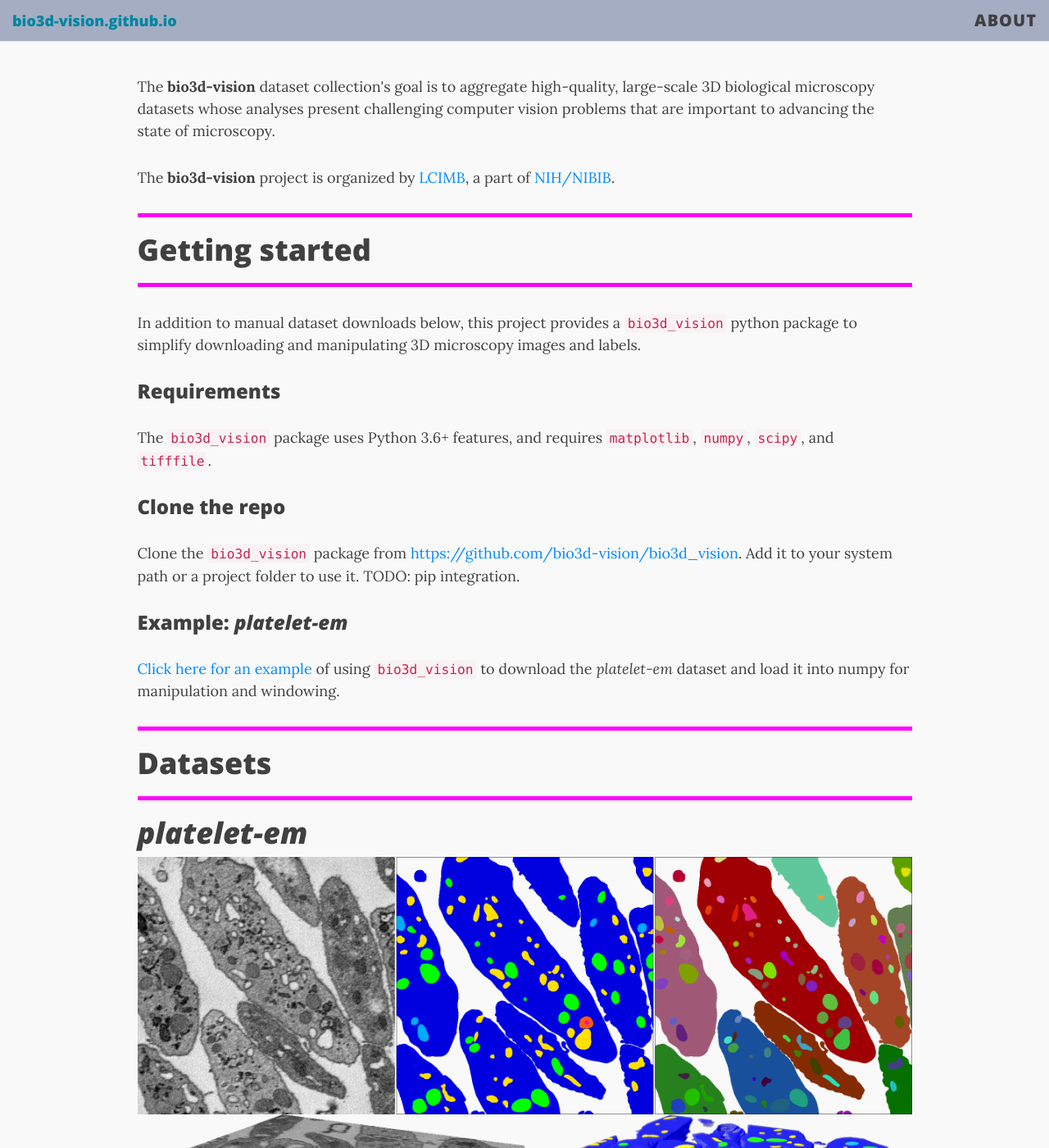
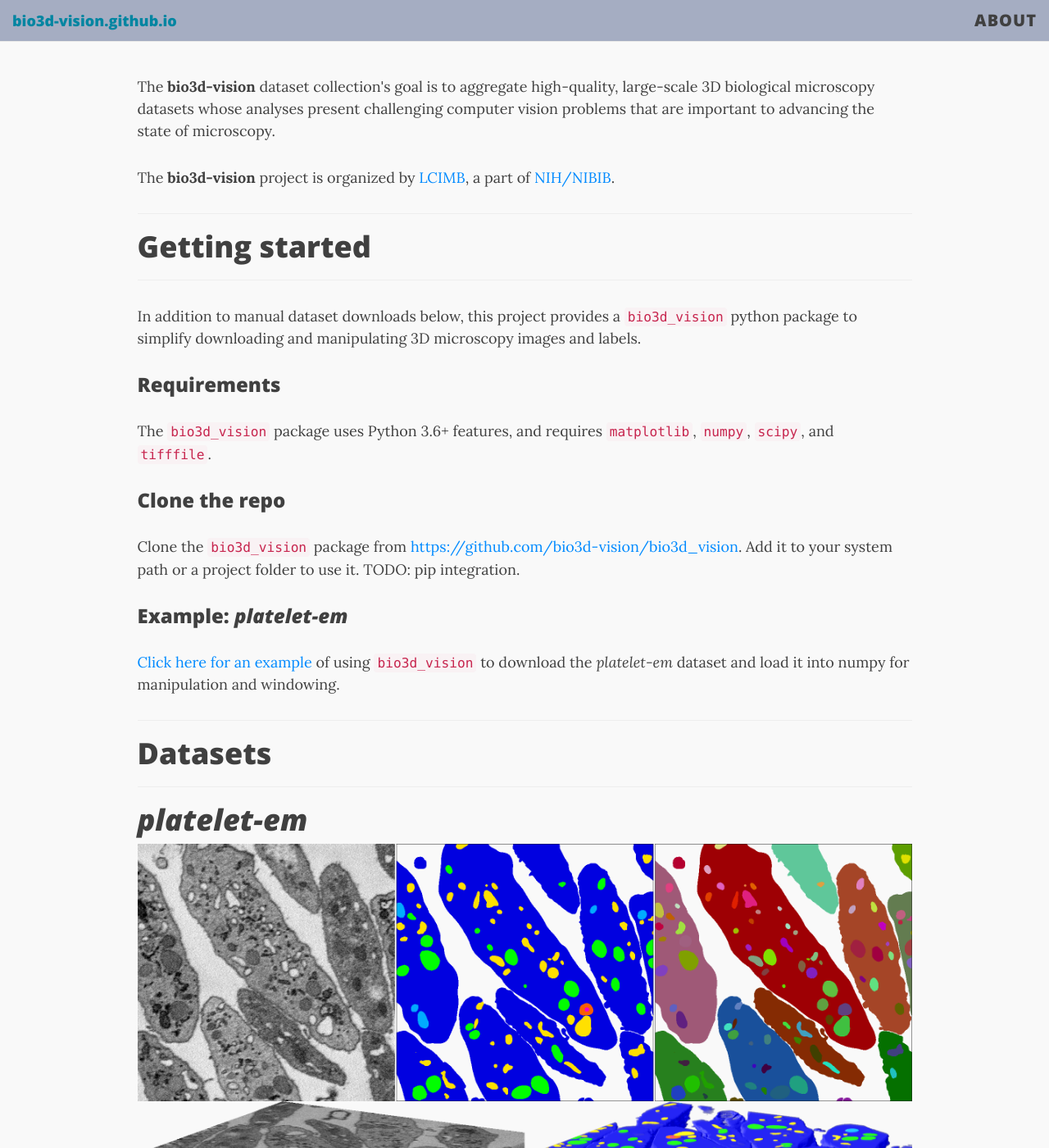
Before and after one commit to bio3d-vision/bio3d-vision.github.io, a Jekyll site: the page built from index.html, in a window 1280 px wide and 1400 px high, scrolled down 286 px. Shown: the whole window at 82% size. Built offline with Jekyll 4.4.1, drawn with Linux system fonts in a browser that asks for light colours; nearby versions of some CDN libraries; the list of posts is cut into pages by our own code.

Commit message:
hr experiment success!

```diff
--- a/css/main.css
+++ b/css/main.css
@@ -48,7 +48,7 @@ blockquote p:first-child {
 }
 
 hr {
-  border-top: 5px solid #ff00ff;
+  border-top: border-top: 1px solid #BBBBDD;
 }
 
 hr.small {
```
